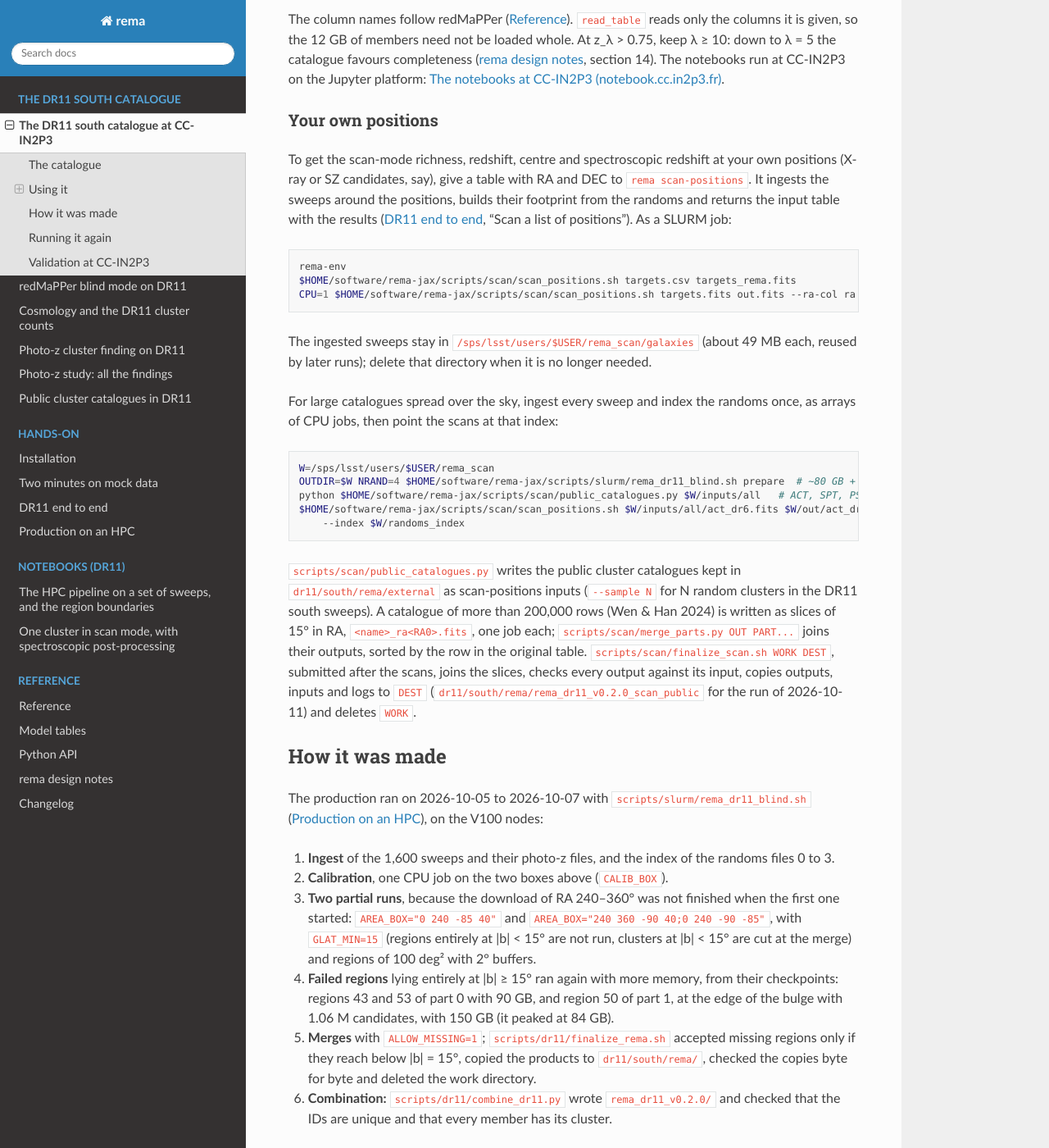
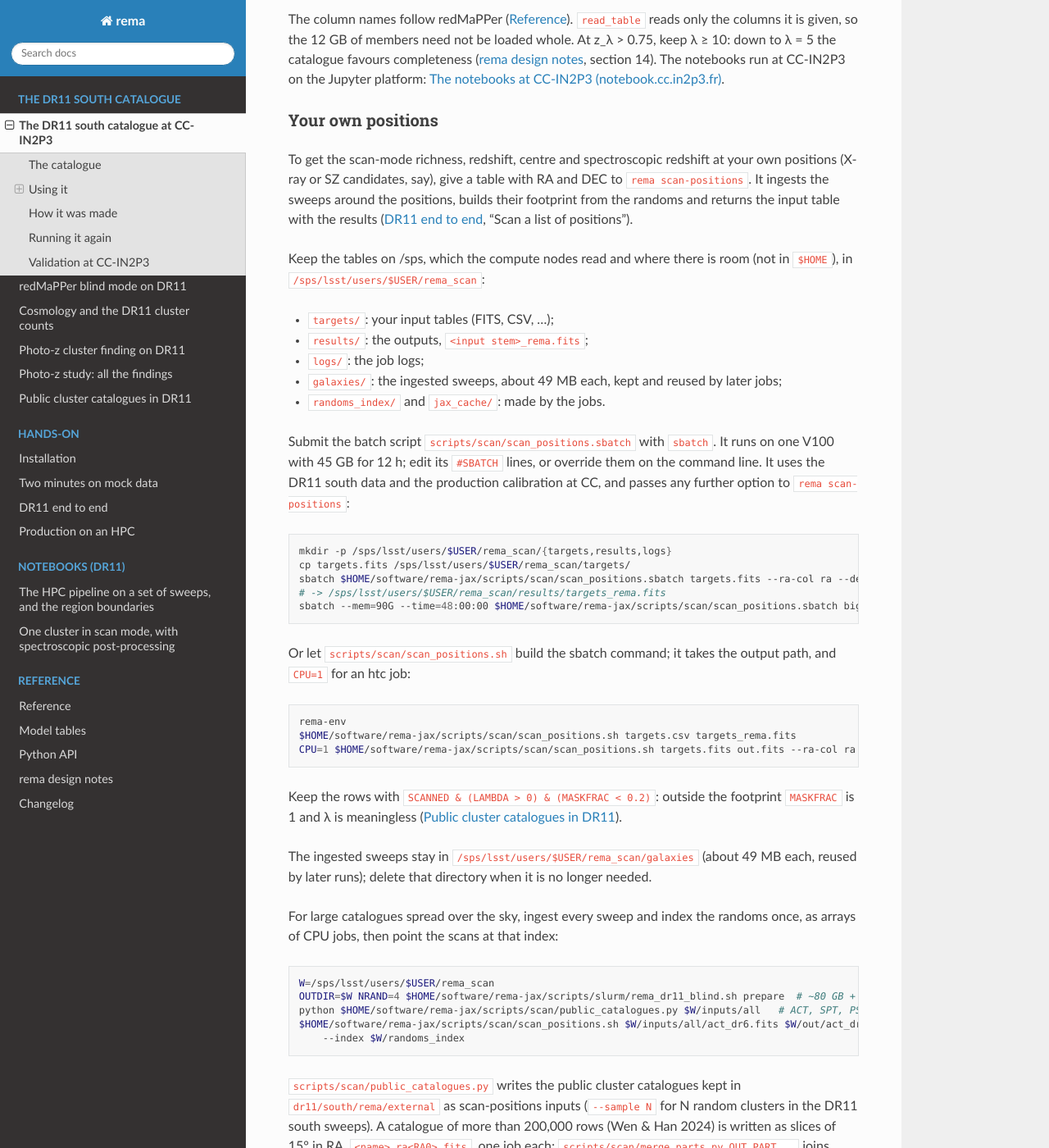
Before and after one commit to JohanComparat/rema-jax, a Sphinx documentation site: the page built from docs/ccin2p3.rst, in a window 1280 px wide and 1400 px high, scrolled down 1354 px. Shown: the whole window at 82% size. Built offline with Sphinx 7.4.7 and the Read the Docs theme 3.1.0, drawn with Linux system fonts in a browser that asks for light colours; pages that are not in the unit, such as notebooks, are missing from menus.

Commit message:
scripts/scan/scan_positions.sbatch: rema scan-positions as a plain sbatch script at CC-IN2P3; docs: where the tables live

```diff
--- a/docs/ccin2p3.rst
+++ b/docs/ccin2p3.rst
@@ -78,13 +78,41 @@ Your own positions
 To get the scan-mode richness, redshift, centre and spectroscopic redshift at your own positions
 (X-ray or SZ candidates, say), give a table with RA and DEC to ``rema scan-positions``. It
 ingests the sweeps around the positions, builds their footprint from the randoms and returns the
-input table with the results (:doc:`dr11`, "Scan a list of positions"). As a SLURM job:
+input table with the results (:doc:`dr11`, "Scan a list of positions").
+
+Keep the tables on /sps, which the compute nodes read and where there is room (not in
+``$HOME``), in ``/sps/lsst/users/$USER/rema_scan``:
+
+- ``targets/``: your input tables (FITS, CSV, ...);
+- ``results/``: the outputs, ``<input stem>_rema.fits``;
+- ``logs/``: the job logs;
+- ``galaxies/``: the ingested sweeps, about 49 MB each, kept and reused by later jobs;
+- ``randoms_index/`` and ``jax_cache/``: made by the jobs.
+
+Submit the batch script ``scripts/scan/scan_positions.sbatch`` with ``sbatch``. It runs on one
+V100 with 45 GB for 12 h; edit its ``#SBATCH`` lines, or override them on the command line. It
+uses the DR11 south data and the production calibration at CC, and passes any further option
+to ``rema scan-positions``:
+
+.. code-block:: bash
+
+   mkdir -p /sps/lsst/users/$USER/rema_scan/{targets,results,logs}
+   cp targets.fits /sps/lsst/users/$USER/rema_scan/targets/
+   sbatch $HOME/software/rema-jax/scripts/scan/scan_positions.sbatch targets.fits --ra-col ra --dec-col dec
+   # -> /sps/lsst/users/$USER/rema_scan/results/targets_rema.fits
+   sbatch --mem=90G --time=48:00:00 $HOME/software/rema-jax/scripts/scan/scan_positions.sbatch big.fits
+
+Or let ``scripts/scan/scan_positions.sh`` build the sbatch command; it takes the output path,
+and ``CPU=1`` for an htc job:
 
 .. code-block:: bash
 
    rema-env
    $HOME/software/rema-jax/scripts/scan/scan_positions.sh targets.csv targets_rema.fits
    CPU=1 $HOME/software/rema-jax/scripts/scan/scan_positions.sh targets.fits out.fits --ra-col ra --dec-col dec
+
+Keep the rows with ``SCANNED & (LAMBDA > 0) & (MASKFRAC < 0.2)``: outside the footprint
+``MASKFRAC`` is 1 and λ is meaningless (:doc:`public_catalogues_scan`).
 
 The ingested sweeps stay in ``/sps/lsst/users/$USER/rema_scan/galaxies`` (about 49 MB each,
 reused by later runs); delete that directory when it is no longer needed.
```
Also changed, not shown: 1 other file.
